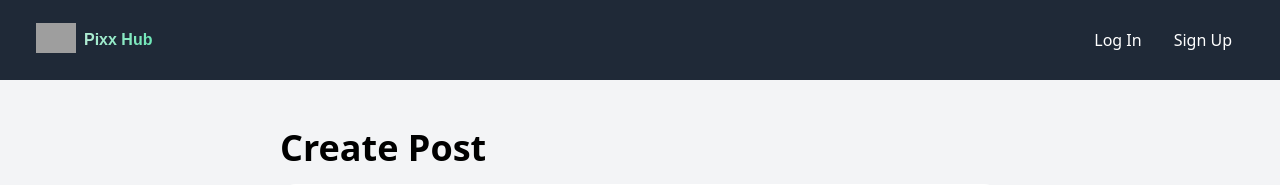
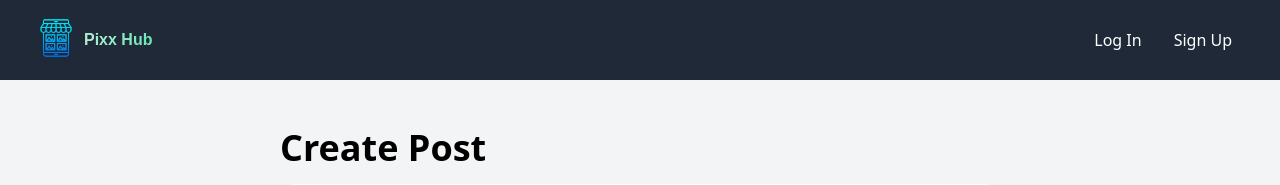
Before and after one commit to MuhammadMuzammil10/social-app, a Django app: page /post/create/ in a window 1280 px wide. Shown: the top 185 px of the page. Run offline with Django 3.2, Linux system fonts and the light colour scheme; data that the repository does not hold is empty; some libraries are stand-ins or nearby versions; grey boxes are pictures that could not be loaded.

Commit message:
update statics

```diff
--- a/templates/base.html
+++ b/templates/base.html
@@ -6,7 +6,7 @@
     <meta http-equiv="X-UA-Compatible" content="IE=edge">
     <meta name="viewport" content="width=device-width, initial-scale=1.0">
     <title>Pixx Hub</title>
-    <link rel="shortcut icon" type="image/png" href="{% static 'images/icon3.png' %}"/>
+    <link rel="shortcut icon" type="image/png" href="{% static 'images/icon.png' %}"/>
     <link rel="preconnect" href="https://fonts.googleapis.com">
     <link rel="preconnect" href="https://fonts.gstatic.com" crossorigin>
     <link href="https://fonts.googleapis.com/css2?family=Lobster&display=swap" rel="stylesheet">
--- a/templates/includes/header.html
+++ b/templates/includes/header.html
@@ -3,7 +3,7 @@
     <div class="flex items-center justify-between h-20">
         <logo>
             <a class="flex items-center gap-1" href="/">
-                <img class="w-10 -mt-1 mx-1" src="{% static 'images/icon3.png' %}"/>
+                <img class="w-10 -mt-1 mx-1" src="{% static 'images/icon.png' %}"/>
                 <span class="gradient-text">Pixx Hub</span>
             </a>
         </logo>
```
Also changed, not shown: static/images/icon.png, static/images/icon2.png (deleted), 1 other file.
